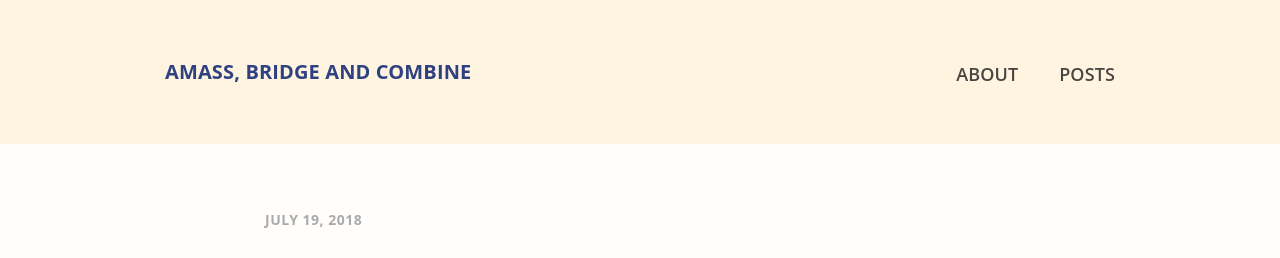
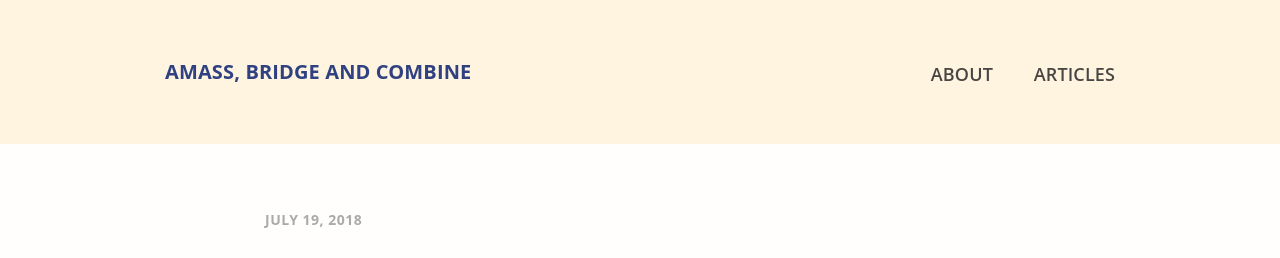
Before and after one commit to sunnyoaks/portfolio, a Jekyll site: the page built from index.html, in a window 1280 px wide. Shown: the top 258 px of the page. Built offline with Jekyll 4.4.1, drawn with Linux system fonts in a browser that asks for light colours; the list of posts is cut into pages by our own code.

Commit message:
Articles

```diff
--- a/_layouts/default.html
+++ b/_layouts/default.html
@@ -11,7 +11,7 @@
         </a>
         <ul>
           <li><a href="{{ '/about' | prepend: site.baseurl }}">About</a></li>
-          <li><a href="{{ site.baseurl }}/">Posts</a></li>
+          <li><a href="{{ site.baseurl }}/">Articles</a></li>
         </ul>
       </div>
     </nav>
```
